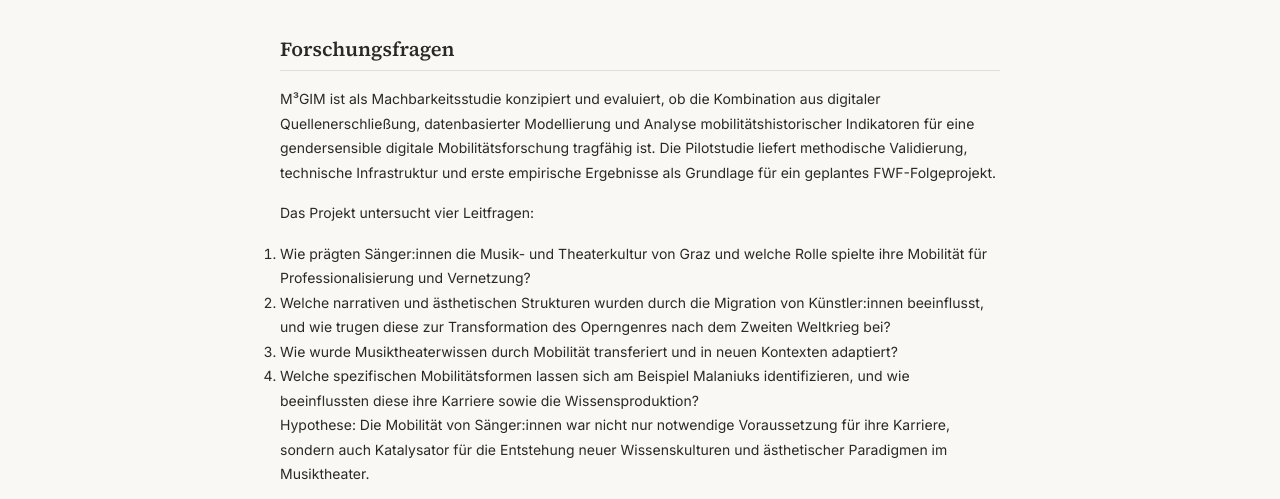
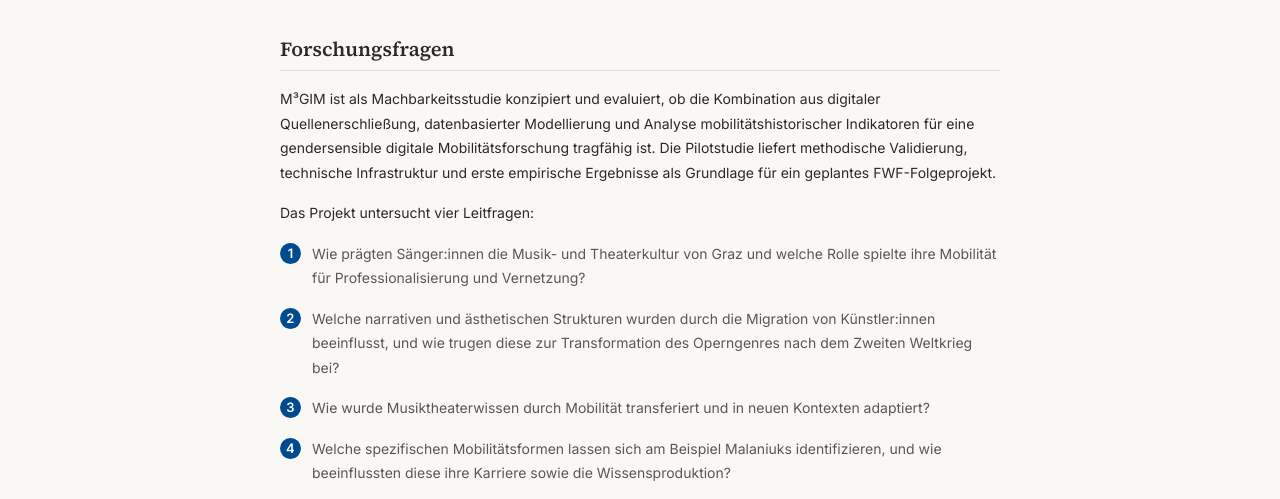
Before and after one commit to DigitalHumanitiesCraft/m3gim, a plain HTML site: page docs/projekt.html in a window 1280 px wide. Shown: the part 265-764 px from the top of the page. Drawn offline with Linux system fonts and the light colour scheme.

Commit message:
style: nummerierte Listen mit KUG-Blau-Kreisen auf Info-Seiten
Co-Authored-By: Claude Opus 4.6 <noreply@anthropic.com>

```diff
--- a/docs/css/pages.css
+++ b/docs/css/pages.css
@@ -119,19 +119,41 @@
   color: var(--color-text-primary);
 }
 
-/* Pipeline ordered list */
-.page__pipeline {
-  list-style: decimal;
-  padding-left: var(--space-6);
+/* Ordered lists in sections */
+.page__section ol {
+  list-style: none;
+  counter-reset: item;
+  padding-left: 0;
   margin-top: var(--space-3);
 }
 
-.page__pipeline li {
-  margin-bottom: var(--space-3);
+.page__section ol li {
+  counter-increment: item;
+  margin-bottom: var(--space-4);
+  padding-left: var(--space-8);
+  position: relative;
   color: var(--color-text-secondary);
 }
 
-.page__pipeline li strong {
+.page__section ol li::before {
+  content: counter(item);
+  position: absolute;
+  left: 0;
+  top: 0.1em;
+  width: 1.6em;
+  height: 1.6em;
+  background: var(--color-kug-blau);
+  color: var(--color-text-inverse);
+  font-size: var(--text-sm);
+  font-weight: var(--weight-semibold);
+  border-radius: 50%;
+  display: flex;
+  align-items: center;
+  justify-content: center;
+  line-height: 1;
+}
+
+.page__section ol li strong {
   color: var(--color-text-primary);
 }
 
```
